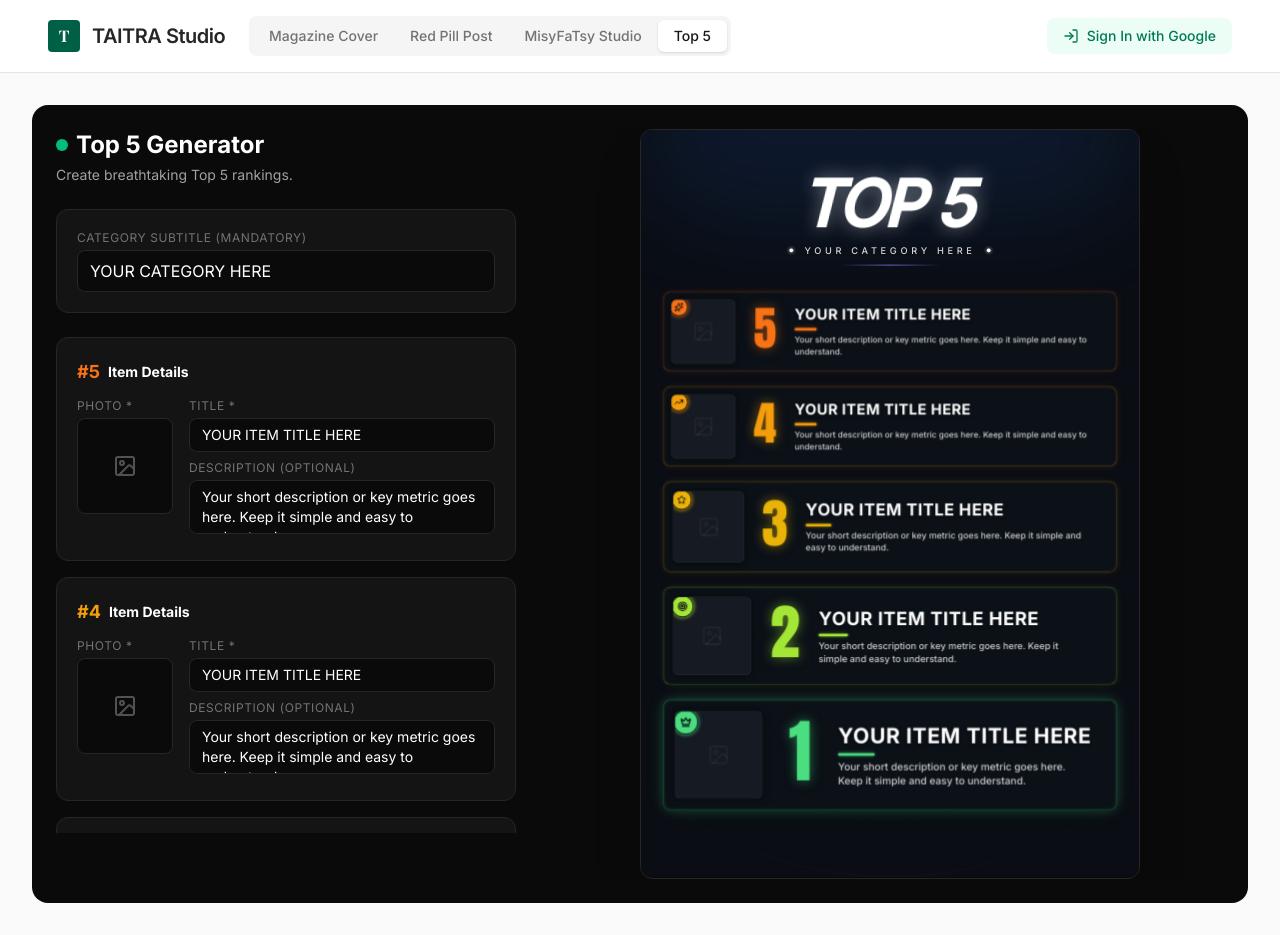
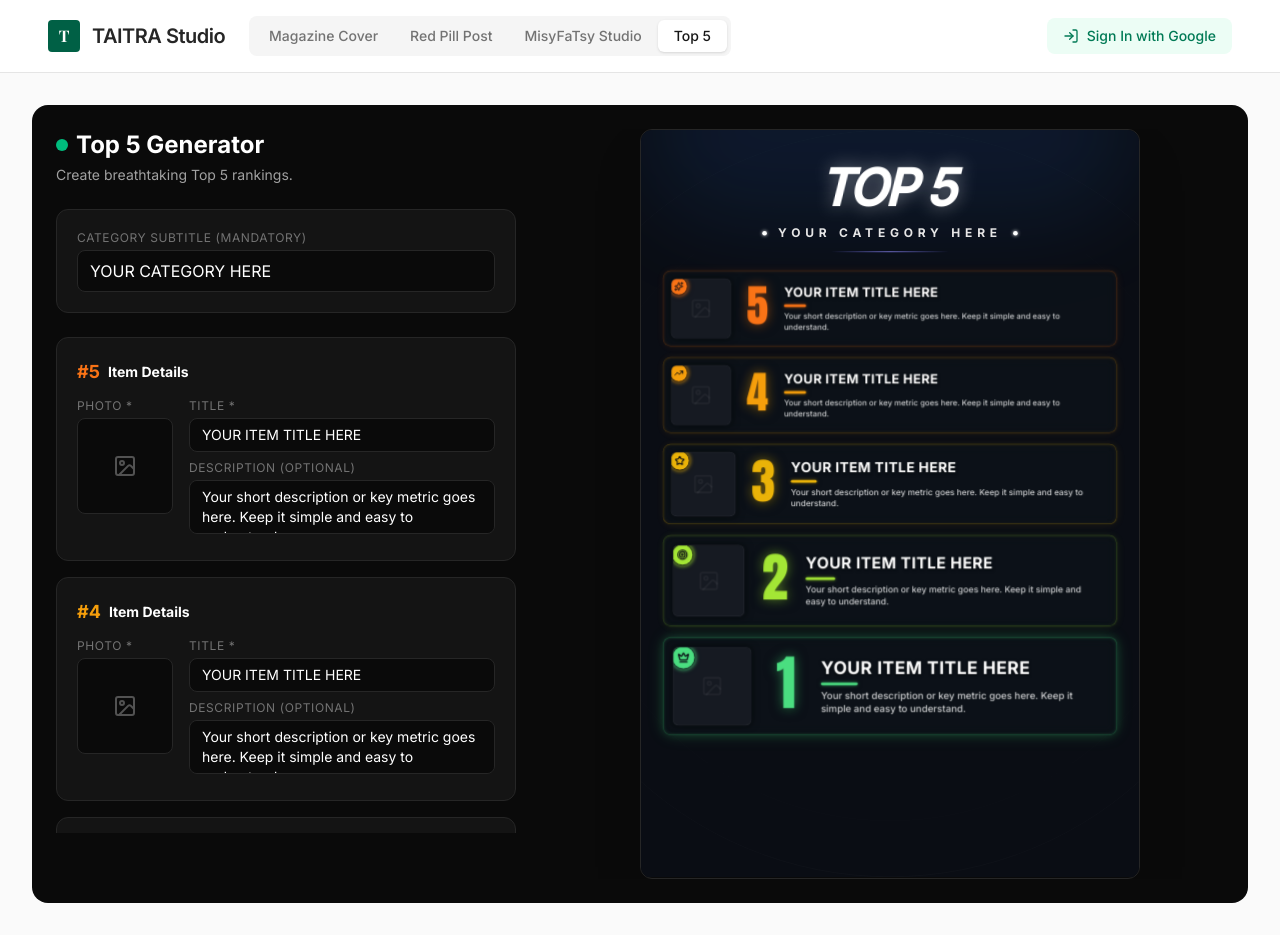
Before and after one commit to AinaPercky/post-generator, a React (Vite) app: page / in a window 1280 px wide. Both pictures are taken after a click on the button "Top 5". Built offline with nearby package versions, Linux system fonts and the light colour scheme; no server answers; the database is empty; the HTML template or start-up script is replaced by a standard one.

Commit message:
Reduce TOP 5 title size, increase subtitle, shrink rank 1 slightly, rebalance all ranks to prevent clipping

```diff
--- a/src/components/Top5Generator.tsx
+++ b/src/components/Top5Generator.tsx
@@ -303,36 +303,36 @@ export function Top5Generator() {
             <div className="absolute -top-[200px] left-1/2 -translate-x-1/2 w-[1080px] h-[400px] bg-blue-500/10 blur-[100px] rounded-full"></div>
 
             {/* Header */}
-            <div className="relative z-10 pt-[90px] pb-6 text-center flex flex-col items-center shrink-0">
-              <h1 className="text-[140px] leading-none font-black italic tracking-tighter text-white drop-shadow-[0_0_20px_rgba(255,255,255,0.4)] uppercase" style={{ transform: 'skewX(-5deg)' }}>
+            <div className="relative z-10 pt-[70px] pb-4 text-center flex flex-col items-center shrink-0">
+              <h1 className="text-[110px] leading-none font-black italic tracking-tighter text-white drop-shadow-[0_0_20px_rgba(255,255,255,0.4)] uppercase" style={{ transform: 'skewX(-5deg)' }}>
                 TOP 5
               </h1>
-              <div className="flex items-center justify-center gap-6 mt-4">
-                <div className="w-2 h-2 bg-white rounded-full shadow-[0_0_8px_white]"></div>
-                <h2 className="text-[20px] tracking-[0.4em] uppercase font-medium text-neutral-300">
+              <div className="flex items-center justify-center gap-6 mt-6">
+                <div className="w-2.5 h-2.5 bg-white rounded-full shadow-[0_0_8px_white]"></div>
+                <h2 className="text-[26px] tracking-[0.4em] uppercase font-bold text-neutral-200">
                   {categorySubtitle || 'YOUR CATEGORY HERE'}
                 </h2>
-                <div className="w-2 h-2 bg-white rounded-full shadow-[0_0_8px_white]"></div>
+                <div className="w-2.5 h-2.5 bg-white rounded-full shadow-[0_0_8px_white]"></div>
               </div>
-              <div className="w-56 h-0.5 mt-4 relative">
+              <div className="w-64 h-0.5 mt-5 relative">
                 <div className="absolute inset-0 bg-gradient-to-r from-transparent via-fuchsia-500/50 to-transparent"></div>
                 <div className="absolute inset-0 bg-gradient-to-r from-transparent via-cyan-500/50 to-transparent mix-blend-screen"></div>
               </div>
             </div>
 
             {/* List */}
-            <div className="relative z-10 flex-grow px-12 flex flex-col justify-start gap-8 pb-16 pt-8">
+            <div className="relative z-10 flex-grow px-12 flex flex-col justify-start gap-6 pb-16 pt-6">
               {items.map((item) => {
                 const config = (rankConfig as any)[item.rank];
                 const IconComp = config.Icon;
 
-                // Progressive scaling implementation
+                // Progressive scaling implementation (refitted to avoid vertical overflow)
                 const rankParams = {
-                  4: { img: 'w-[140px] h-[140px]', p: 'p-4 gap-6', rankFont: 'text-[100px]', rankW: 'w-[80px]', title: 'text-[32px]', desc: 'text-[18px]', badge: 'w-10 h-10', icon: 'w-5 h-5', bar: 'w-12' },
-                  5: { img: 'w-[140px] h-[140px]', p: 'p-4 gap-6', rankFont: 'text-[100px]', rankW: 'w-[80px]', title: 'text-[32px]', desc: 'text-[18px]', badge: 'w-10 h-10', icon: 'w-5 h-5', bar: 'w-12' },
-                  3: { img: 'w-[155px] h-[155px]', p: 'p-5 gap-6', rankFont: 'text-[115px]', rankW: 'w-[85px]', title: 'text-[36px]', desc: 'text-[19px]', badge: 'w-11 h-11', icon: 'w-5 h-5', bar: 'w-14' },
-                  2: { img: 'w-[170px] h-[170px]', p: 'p-5 gap-7', rankFont: 'text-[130px]', rankW: 'w-[90px]', title: 'text-[40px]', desc: 'text-[20px]', badge: 'w-[48px] h-[48px]', icon: 'w-[22px] h-[22px]', bar: 'w-16' },
-                  1: { img: 'w-[190px] h-[190px]', p: 'p-6 gap-8', rankFont: 'text-[150px]', rankW: 'w-[100px]', title: 'text-[46px]', desc: 'text-[22px]', badge: 'w-[54px] h-[54px]', icon: 'w-6 h-6', bar: 'w-20' },
+                  4: { img: 'w-[130px] h-[130px]', p: 'p-4 gap-5', rankFont: 'text-[95px]', rankW: 'w-[75px]', title: 'text-[28px]', desc: 'text-[17px]', badge: 'w-10 h-10', icon: 'w-5 h-5', bar: 'w-12' },
+                  5: { img: 'w-[130px] h-[130px]', p: 'p-4 gap-5', rankFont: 'text-[95px]', rankW: 'w-[75px]', title: 'text-[28px]', desc: 'text-[17px]', badge: 'w-10 h-10', icon: 'w-5 h-5', bar: 'w-12' },
+                  3: { img: 'w-[140px] h-[140px]', p: 'p-4 gap-5', rankFont: 'text-[105px]', rankW: 'w-[80px]', title: 'text-[30px]', desc: 'text-[18px]', badge: 'w-11 h-11', icon: 'w-[22px] h-[22px]', bar: 'w-14' },
+                  2: { img: 'w-[155px] h-[155px]', p: 'p-5 gap-6', rankFont: 'text-[115px]', rankW: 'w-[85px]', title: 'text-[34px]', desc: 'text-[19px]', badge: 'w-12 h-12', icon: 'w-6 h-6', bar: 'w-16' },
+                  1: { img: 'w-[170px] h-[170px]', p: 'p-5 gap-7', rankFont: 'text-[130px]', rankW: 'w-[95px]', title: 'text-[38px]', desc: 'text-[21px]', badge: 'w-[52px] h-[52px]', icon: 'w-[26px] h-[26px]', bar: 'w-20' },
                 }[item.rank];
 
                 return (
```
